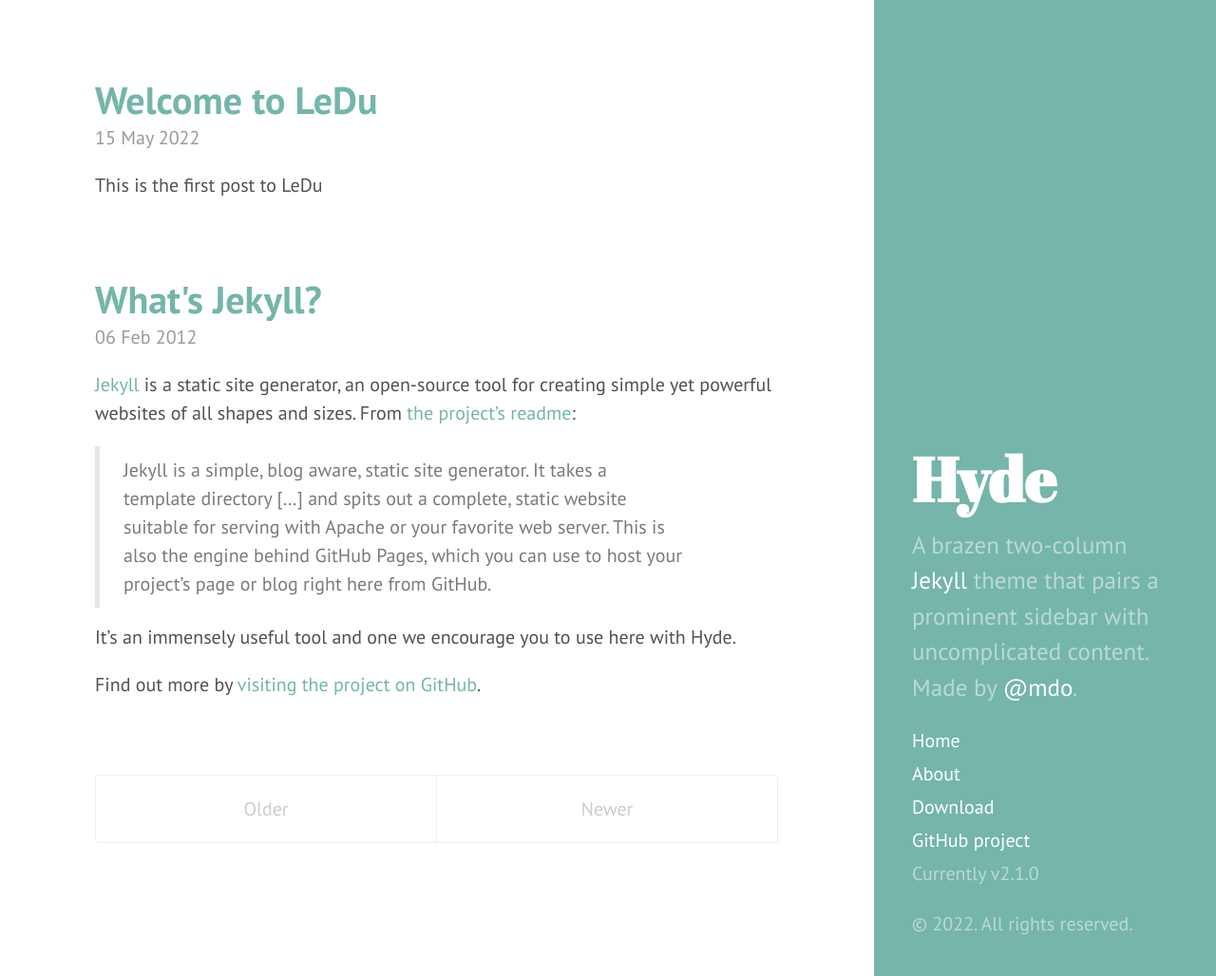
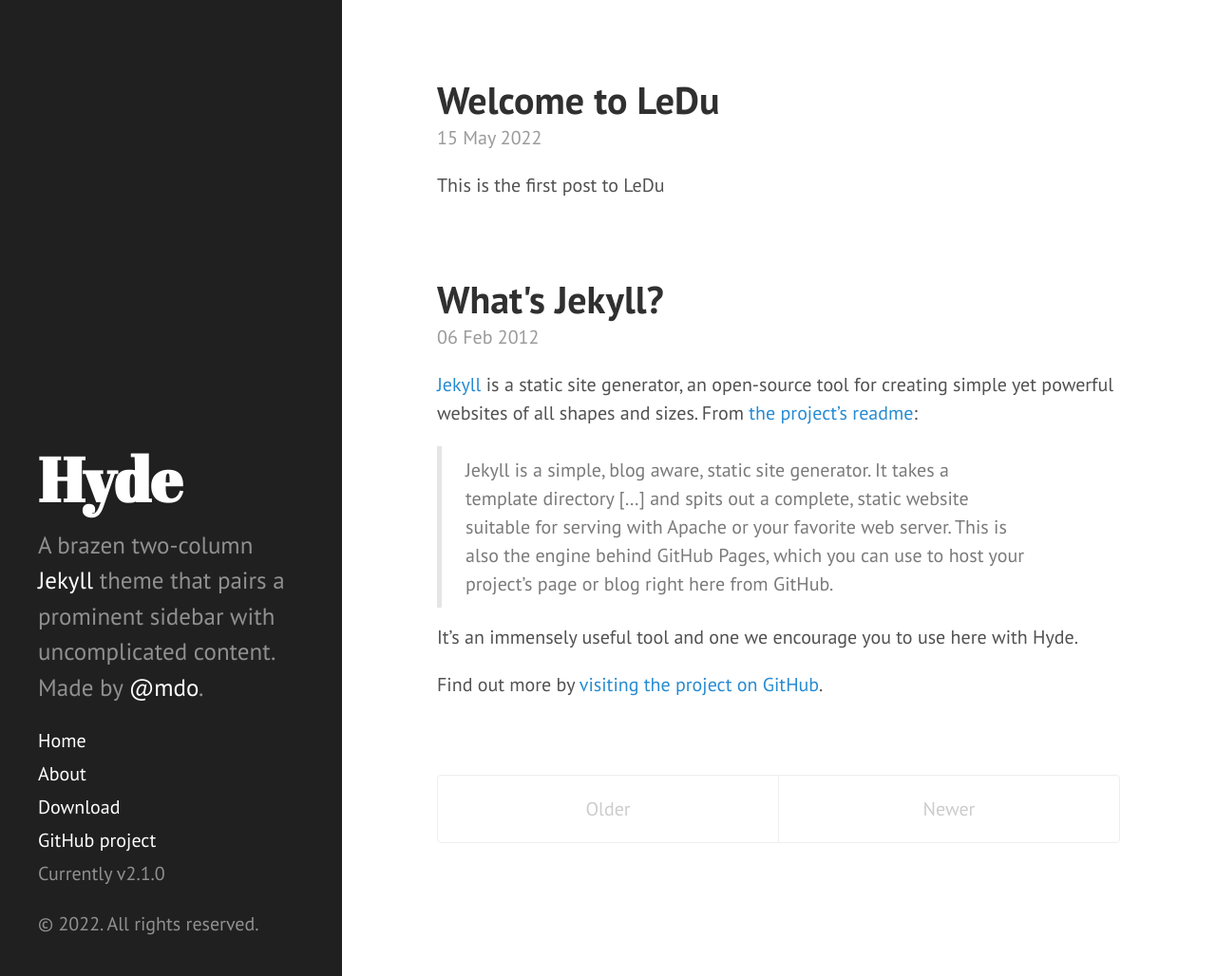
Before and after one commit to leducon/leducon.github.io, a Jekyll site: the page built from index.html, in a window 1280 px wide and 1028 px high. Shown: the whole window at 95% size. Built offline with Jekyll 4.4.1, drawn with Linux system fonts in a browser that asks for light colours; Markdown is read by kramdown in place of the engine named in the settings; the list of posts is cut into pages by our own code.

Commit message:
restore default layout

```diff
--- a/_layouts/default.html
+++ b/_layouts/default.html
@@ -3,7 +3,7 @@
 
   {% include head.html %}
 
-  <body  class="theme-base-0c layout-reverse">
+  <body>
 
     {% include sidebar.html %}
 
```
Also changed, not shown: about.md (+1 -1 lines).
